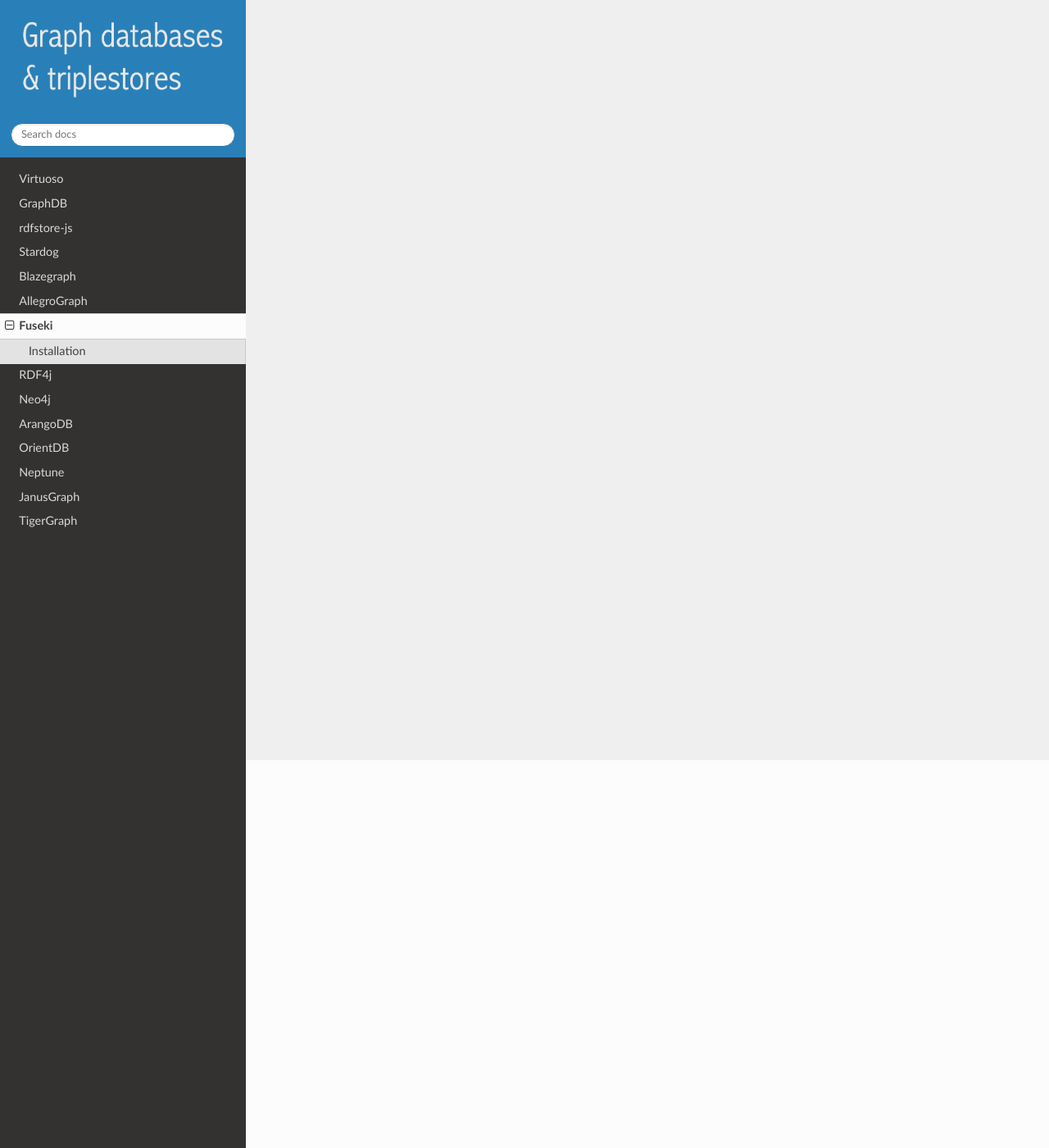
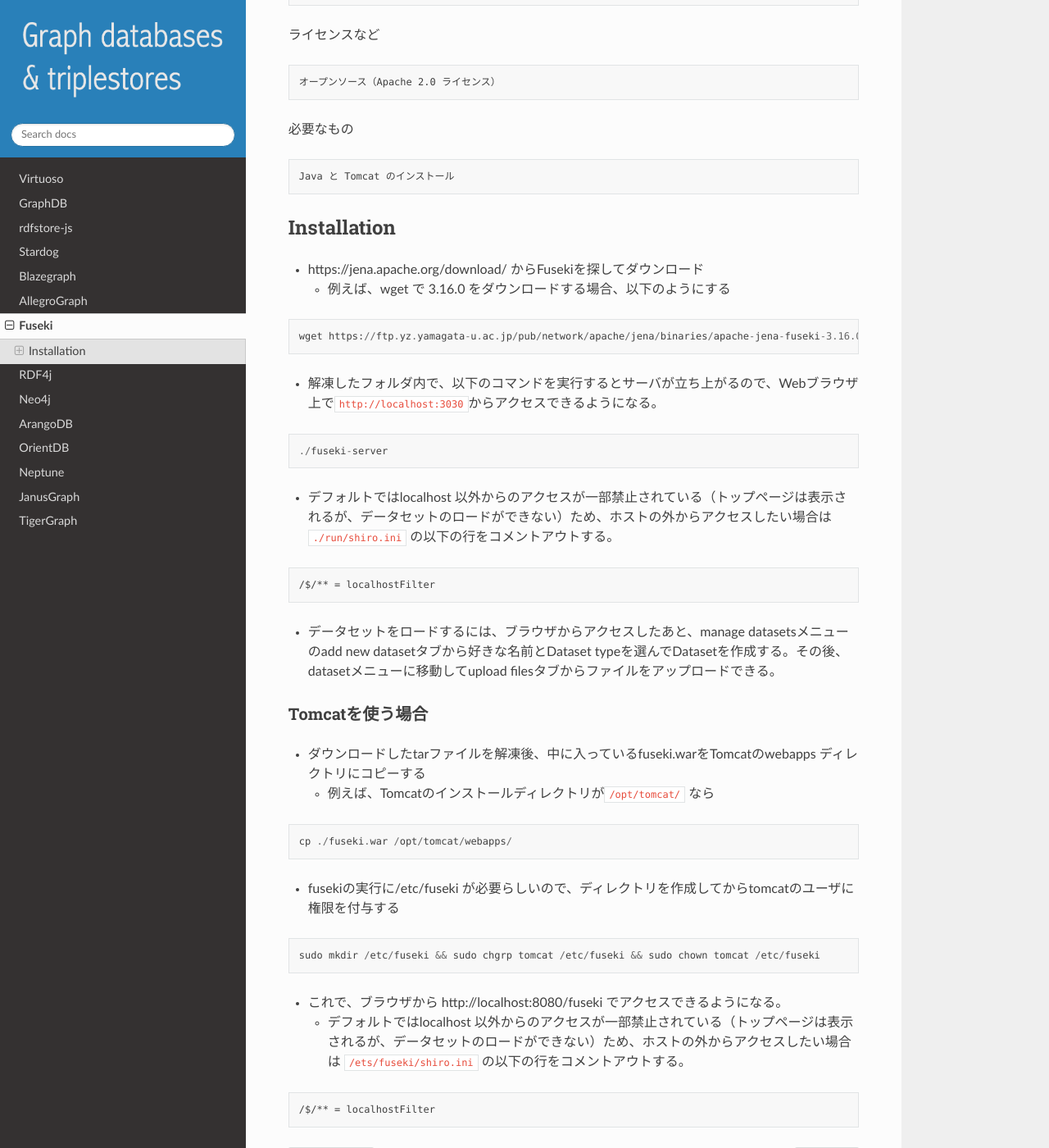
Before and after one commit to dbcls/graphdbs, a Sphinx documentation site: the page built from docs/md/fuseki.md, in a window 1280 px wide and 1400 px high, scrolled down 473 px. Shown: the whole window at 82% size. Built offline with Sphinx 7.4.7 and the Read the Docs theme 2.0.0, drawn with Linux system fonts in a browser that asks for light colours; some of the changed text lies outside the part shown.

Commit message:
Update fuseki.md

````diff
--- a/docs/md/fuseki.md
+++ b/docs/md/fuseki.md
@@ -1,3 +1,63 @@
 # Fuseki
 
+ウェブサイト
+
+    https://jena.apache.org/documentation/fuseki2/
+
+クイックスタート
+
+    https://jena.apache.org/documentation/fuseki2/fuseki-quick-start.html
+
+本記事の対象バージョン
+
+    3.16.0 (2020/07/09リリース)
+
+ライセンスなど
+
+    オープンソース（Apache 2.0 ライセンス）
+
+必要なもの
+
+    Java と Tomcat のインストール
+
 ## Installation
+
+* https://jena.apache.org/download/ からFusekiを探してダウンロード
+  * 例えば、wget で 3.16.0 をダウンロードする場合、以下のようにする
+```
+wget https://ftp.yz.yamagata-u.ac.jp/pub/network/apache/jena/binaries/apache-jena-fuseki-3.16.0.tar.gz
+```
+
+* 解凍したフォルダ内で、以下のコマンドを実行するとサーバが立ち上がるので、Webブラウザ上で`http://localhost:3030`からアクセスできるようになる。
+```
+./fuseki-server
+```
+
+  * デフォルトではlocalhost 以外からのアクセスが一部禁止されている（トップページは表示されるが、データセットのロードができない）ため、ホストの外からアクセスしたい場合は `./run/shiro.ini` の以下の行をコメントアウトする。
+```
+/$/** = localhostFilter
+```
+
+
+* データセットをロードするには、ブラウザからアクセスしたあと、manage datasetsメニューのadd new datasetタブから好きな名前とDataset typeを選んでDatasetを作成する。その後、datasetメニューに移動してupload filesタブからファイルをアップロードできる。
+
+
+
+### Tomcatを使う場合
+
+ * ダウンロードしたtarファイルを解凍後、中に入っているfuseki.warをTomcatのwebapps ディレクトリにコピーする
+   * 例えば、Tomcatのインストールディレクトリが`/opt/tomcat/` なら
+```
+cp ./fuseki.war /opt/tomcat/webapps/
+```
+
+ * fusekiの実行に/etc/fuseki が必要らしいので、ディレクトリを作成してからtomcatのユーザに権限を付与する
+```
+sudo mkdir /etc/fuseki && sudo chgrp tomcat /etc/fuseki && sudo chown tomcat /etc/fuseki
+```
+
+ * これで、ブラウザから http://localhost:8080/fuseki でアクセスできるようになる。
+   * デフォルトではlocalhost 以外からのアクセスが一部禁止されている（トップページは表示されるが、データセットのロードができない）ため、ホストの外からアクセスしたい場合は `/ets/fuseki/shiro.ini` の以下の行をコメントアウトする。
+```
+/$/** = localhostFilter
+```
````
Also changed, not shown: docs/md/allegrograph.md (+1 -1 lines).
